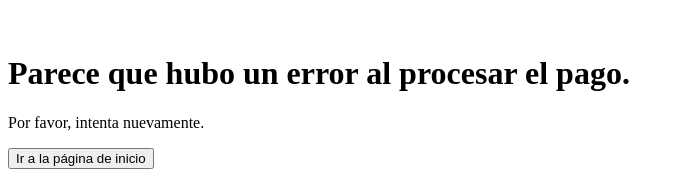
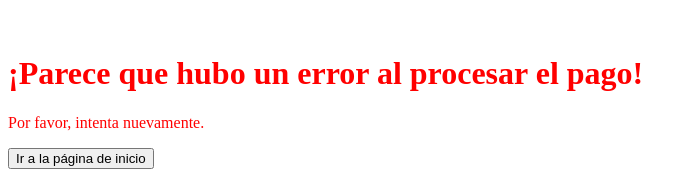
Before and after one commit to az302001/Tasty-Meals, a Next.js app: page /pagoexitoso in a window 1280 px wide. Shown: the part 1842-2024 px from the top of the page, without its empty margins (0-696 px from the left). Built offline with nearby package versions, Linux system fonts and the light colour scheme; no server answers.

Commit message:
de last commit

```diff
--- a/src/components/Layaout/Layaout.jsx
+++ b/src/components/Layaout/Layaout.jsx
@@ -6,7 +6,7 @@ import BackgroundImage from "@/assets/background.jpg";
 
 const Layaout = ({ children }) => {
   return (
-    <div className="flex flex-col min-h-screen relative">
+    <div className="flex flex-col min-h-screen relative ">
       <div className="sticky top-0 z-10">
         <Nadvar />
       </div>
--- a/src/pages/_app.js
+++ b/src/pages/_app.js
@@ -14,8 +14,8 @@ function MyApp({ Component, pageProps, session }) {
         <SessionProvider session={session}>
           <RecoilRoot>
             <ToastContainer
-              position="bottom-center"
-              autoClose={1200}
+              position="top-right"
+              autoClose={3000}
               hideProgressBar={false}
               newestOnTop={false}
               closeOnClick
@@ -23,7 +23,7 @@ function MyApp({ Component, pageProps, session }) {
               pauseOnFocusLoss
               draggable
               pauseOnHover
-              theme="light"
+              theme="colored"
             />
             <Head>
               <meta charSet="UTF-8" />
--- a/src/pages/pagoexitoso/index.jsx
+++ b/src/pages/pagoexitoso/index.jsx
@@ -14,18 +14,19 @@ const index = () => {
   // const [transactionId,setransactionId]= useRecoilState(transaction);
   // const { status } = router.query;
 
-  const urlParams= new URLSearchParams(window.location.search)
-  const status = urlParams.get('status');
+  const urlParams = new URLSearchParams(window.location.search);
+  const status = urlParams.get("status");
 
-  const transactionId= localStorage.getItem('transactionID')
+  const transactionId = localStorage.getItem("transactionID");
 
   useEffect(() => {
     // const urlParams= new URLSearchParams(window.location.search)
     // var status = urlParams.get('status');
 
     if (status === "approved") {
-      dispatch(updateTransactionStatus(parseInt(transactionId))).then (localStorage.setItem("transactionID",0));
-
+      dispatch(updateTransactionStatus(parseInt(transactionId))).then(
+        localStorage.setItem("transactionID", 0)
+      );
     }
   }, []);
 
@@ -34,14 +35,22 @@ const index = () => {
       <br></br>
       <br></br>
       <div className="text-center">
-        <h1 className="text-blue-500 text-4xl font-bold mb-4">
+  <h1
+    className="text-4xl font-bold mb-4"
+    style={{ color: status === "approved" ? "#0000FF" : "#FF0000" }}
+  >
     {status === "approved"
       ? "¡Tu pago se realizó con éxito!"
-            : "Parece que hubo un error al procesar el pago."}
+      : "¡Parece que hubo un error al procesar el pago!"}
   </h1>
-        <p className="text-green-500 text-lg mb-8">{status === "approved"
+  <p
+    className="text-lg mb-8"
+    style={{ color: status === "approved" ? "#008000" : "#FF0000" }}
+  >
+    {status === "approved"
       ? "En breve te llegará un correo con los detalles del envío."
-            : "Por favor, intenta nuevamente."}</p>
+      : "Por favor, intenta nuevamente."}
+  </p>
   <button
     className="bg-blue-500 text-white font-semibold py-2 px-4 rounded"
     onClick={() => (window.location.href = "/home")}
@@ -49,6 +58,7 @@ const index = () => {
     Ir a la página de inicio
   </button>
 </div>
+
       <br></br>
       <br></br>{" "}
       {/*agregué saltos de linea solo para que no se renderice tan arriba el footer. */}
```
Also changed, not shown: src/Data/nosotros.js (+4 -3 lines), src/pages/registro/index.jsx (+20 -22 lines), src/assets/AvatarErick.jpeg (added). Lines whose indentation alone changed are shown as unchanged.
